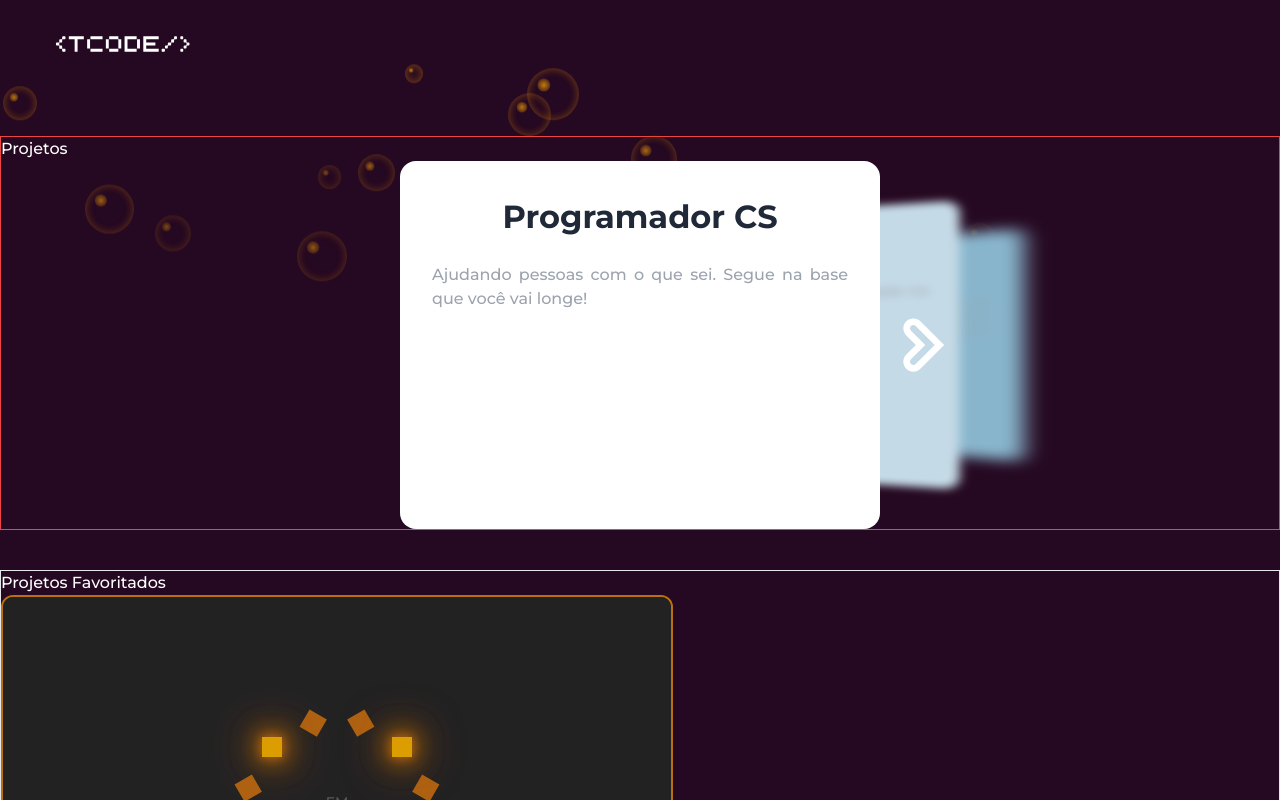
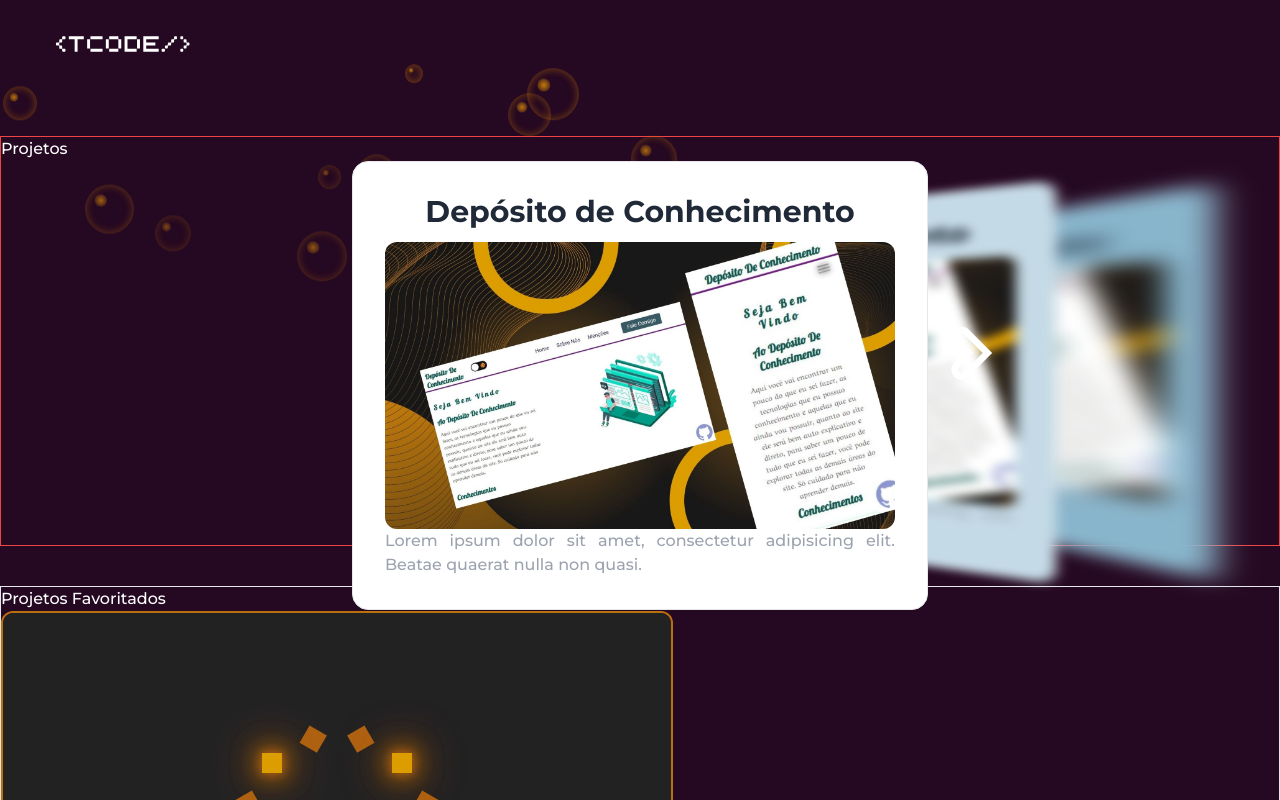
Before and after one commit to Thomgomes/Portfolio_Thom_Gomes, a React (Vite) app: page /projects in a window 1280 px wide. Shown: the top 800 px of the page. Built offline with nearby package versions, Linux system fonts and the light colour scheme.

Commit message:
cards in slider

```diff
--- a/src/container/ProjectsPage/slider/index.css
+++ b/src/container/ProjectsPage/slider/index.css
@@ -1,60 +1,20 @@
 .carrosel-geral {
-  position: relative;
-  width: 30rem;
-  height: 23rem;
   perspective: 600px;
   transform-style: preserve-3d;
 }
 
 .conteudo-geral {
-  position: absolute;
-  width: 100%;
-  height: 100%;
-  transform: rotateY(calc(var(--compensacao) * 50deg))
+  transform: rotateY(calc(var(--compensacao) * 80deg))
     scaleY(calc(1 + var(--abs-compensacao) * -0.4))
     translateZ(calc(var(--abs-compensacao) * -30rem))
     translateX(calc(var(--direcao) * -5rem));
   filter: blur(calc(var(--abs-compensacao) * 1rem));
-  transition: all 0.3s ease-out;
 }
 
 .cartao {
-  width: 100%;
-  height: 100%;
-  padding: 2rem;
   background-color: hsl(200deg, 40%, calc(100% - var(--abs-compensacao) * 50%));
-  border-radius: 1rem;
-  color: #9ca3af;
-  text-align: justify;
-  transition: all 0.3s ease-out;
 }
 
-/* .conteudo-geral:nth-child(1) .cartao {
-  background: linear-gradient(-229deg, #0093e9, #80d0c7);
-}
-.conteudo-geral:nth-child(2) .cartao {
-  background: linear-gradient(-229deg, #00dbde, #fc00ff);
-}
-.conteudo-geral:nth-child(3) .cartao {
-  background: linear-gradient(-229deg, #50d990, #d4d054);
-}
-.conteudo-geral:nth-child(4) .cartao {
-  background: linear-gradient(-229deg, #cf91ff, #5782f5);
-}
-.conteudo-geral:nth-child(5) .cartao {
-  background: linear-gradient(-229deg, #642b73, #c6426e);
-}
-.conteudo-geral:nth-child(6) .cartao {
-  background: linear-gradient(-229deg, #d9afd9, #97d9e1);
-} */
-
-.cartao h2 {
-  text-align: center;
-  font-size: 2rem;
-  font-weight: bold;
-  margin: 0 0 0.7em;
-  color: #1f2937;
-}
 .cartao p,
 .cartao h2 {
   transition: all 0.3s ease-out;
@@ -63,16 +23,6 @@
 }
 
 .navegacao {
-  color: white;
-  font-size: 5rem;
-  position: absolute;
-  display: flex;
-  align-items: center;
-  justify-content: center;
-  top: 50%;
-  z-index: 2;
-  cursor: pointer;
-  user-select: none;
   background: unset;
   border: unset;
 }
@@ -80,6 +30,5 @@
   transform: translateX(-100%) translatey(-50%);
 }
 .navegacao.direita {
-  right: 0;
   transform: translateX(100%) translatey(-50%);
 }
--- a/src/container/ProjectsPage/slider/index.jsx
+++ b/src/container/ProjectsPage/slider/index.jsx
@@ -2,43 +2,69 @@ import { useState, Children } from "react";
 import { TiChevronLeftOutline, TiChevronRightOutline } from "react-icons/ti";
 import './index.css'
 
+// imagens
+import img1 from '../../../assets/imgProjects/depositodeconhecimento.jpg'
+import { FavoriteProjects } from "../favoritesProjects";
+
 const VISIBILIDADE_MAXIMA = 3;
 const CONTEUDO_CARTOES = [
   {
-    titulo: "Programador CS",
+    titulo: "Depósito de Conhecimento",
     conteudo:
-      "Ajudando pessoas com o que sei. Segue na base que você vai longe!",
+      "Lorem ipsum dolor sit amet, consectetur adipisicing elit. Beatae quaerat nulla non quasi.",
+    imagem: img1,
+    alt: "img text",
   },
   {
-    titulo: "HTML",
+    titulo: "Depósito de Conhecimento",
     conteudo:
-      "HTML é uma linguagem de marcação utilizada na construção de páginas na Web.",
+      "Lorem ipsum dolor sit amet, consectetur adipisicing elit. Beatae quaerat nulla non quasi.",
+    imagem: img1,
+    alt: "img text",
   },
   {
-    titulo: "CSS",
+    titulo: "Depósito de Conhecimento",
     conteudo:
-      "CSS é uma linguagem de estilo usada para descrever a apresentação de um documento escrito em uma linguagem de marcação como HTML.",
+      "Lorem ipsum dolor sit amet, consectetur adipisicing elit. Beatae quaerat nulla non quasi.",
+    imagem: img1,
+    alt: "img text",
   },
   {
-    titulo: "JavaScript",
+    titulo: "Depósito de Conhecimento",
     conteudo:
-      "JavaScript é uma linguagem de programação interpretada estruturada, de script em alto nível com tipagem dinâmica fraca e multi-paradigma.",
+      "Lorem ipsum dolor sit amet, consectetur adipisicing elit. Beatae quaerat nulla non quasi.",
+    imagem: img1,
+    alt: "img text",
   },
   {
-    titulo: "React",
+    titulo: "Depósito de Conhecimento",
     conteudo:
-      "React é uma biblioteca JavaScript de código aberto com foco em criar interfaces de usuário em páginas web.",
+      "Lorem ipsum dolor sit amet, consectetur adipisicing elit. Beatae quaerat nulla non quasi.",
+    imagem: img1,
+    alt: "img text",
   },
   {
-    titulo: "GIT",
+    titulo: "Depósito de Conhecimento",
     conteudo:
-      "Git é um sistema de controle de versão distribuído, usado principalmente no desenvolvimento de software, mas pode ser usado para registrar o histórico de edições de qualquer tipo de arquivo.",
+      "Lorem ipsum dolor sit amet, consectetur adipisicing elit. Beatae quaerat nulla non quasi.",
+    imagem: img1,
+    alt: "img text",
   },
 ];
 
-const Cartao = ({ titulo, conteudo }) => (
-  <div className="cartao">
-    <h2>{titulo}</h2>
+const Cartao = ({ titulo, conteudo, imagem, alt }) => (
+  <div className="cartao w-full h-auto p-8 border rounded-2xl text-[#9ca3af] text-justify transition-all ease-out duration-[0.3s]">
+    {/* Titulo do projetos */}
+    <h2
+      className="text-center text-3xl font-semibold mb-3 text-[#1f2937]"
+    >
+      {titulo}
+    </h2>
+    {/* imagem */}
+    <div className="max-w-full">
+      <img className="rounded-xl" src={imagem} alt={alt} />
+    </div>
+    {/* conteudo */}
     <p>{conteudo}</p>
   </div>
 );
@@ -48,10 +74,10 @@ const Slider = ({ children }) => {
   const TOTAL_DE_CARDS = CONTEUDO_CARTOES.length
 
   return (
-    <div className="carrosel-geral">
+    <div className="carrosel-geral relative w-[36rem] h-96 ">
       {atualAtivo > 0 && (
         <button
-        className="navegacao esquerda"
+          className="navegacao esquerda text-white text-[5rem] absolute flex items-center justify-center top-1/2 z-10 cursor-pointer select-none"
           onClick={() => setAtualAtivo((i) => i - 1)}
         >
           <TiChevronLeftOutline />
@@ -59,7 +85,7 @@ const Slider = ({ children }) => {
       )}
       {Children.map(children, (elementoFilho, i) => (
         <div
-        className="conteudo-geral"
+          className="conteudo-geral absolute w-full h-full transition-all ease-out duration-[0.3s]"
           key={i}
           style={{
             "--atualAtivo": i === atualAtivo ? 1 : 0,
@@ -78,7 +104,7 @@ const Slider = ({ children }) => {
       ))}
       {atualAtivo < TOTAL_DE_CARDS - 1 && (
         <button
-        className="navegacao direita"
+          className="navegacao direita text-white text-[5rem] absolute flex items-center justify-center top-1/2 z-10 cursor-pointer select-none right-0"
           onClick={() => setAtualAtivo((i) => i + 1)}
         >
           <TiChevronRightOutline />
@@ -96,8 +122,14 @@ const SliderApp = () => (
           key={i}
           titulo={CONTEUDO_CARTOES[i].titulo}
           conteudo={CONTEUDO_CARTOES[i].conteudo}
+          imagem={CONTEUDO_CARTOES[i].imagem}
+          alt={CONTEUDO_CARTOES[i].alt}
         />
       ))}
+      <FavoriteProjects
+                fadein='left'
+                title="Em breve mais projetos"
+              />
     </Slider>
   </div>
 );
```
Lines whose indentation alone changed are shown as unchanged.
